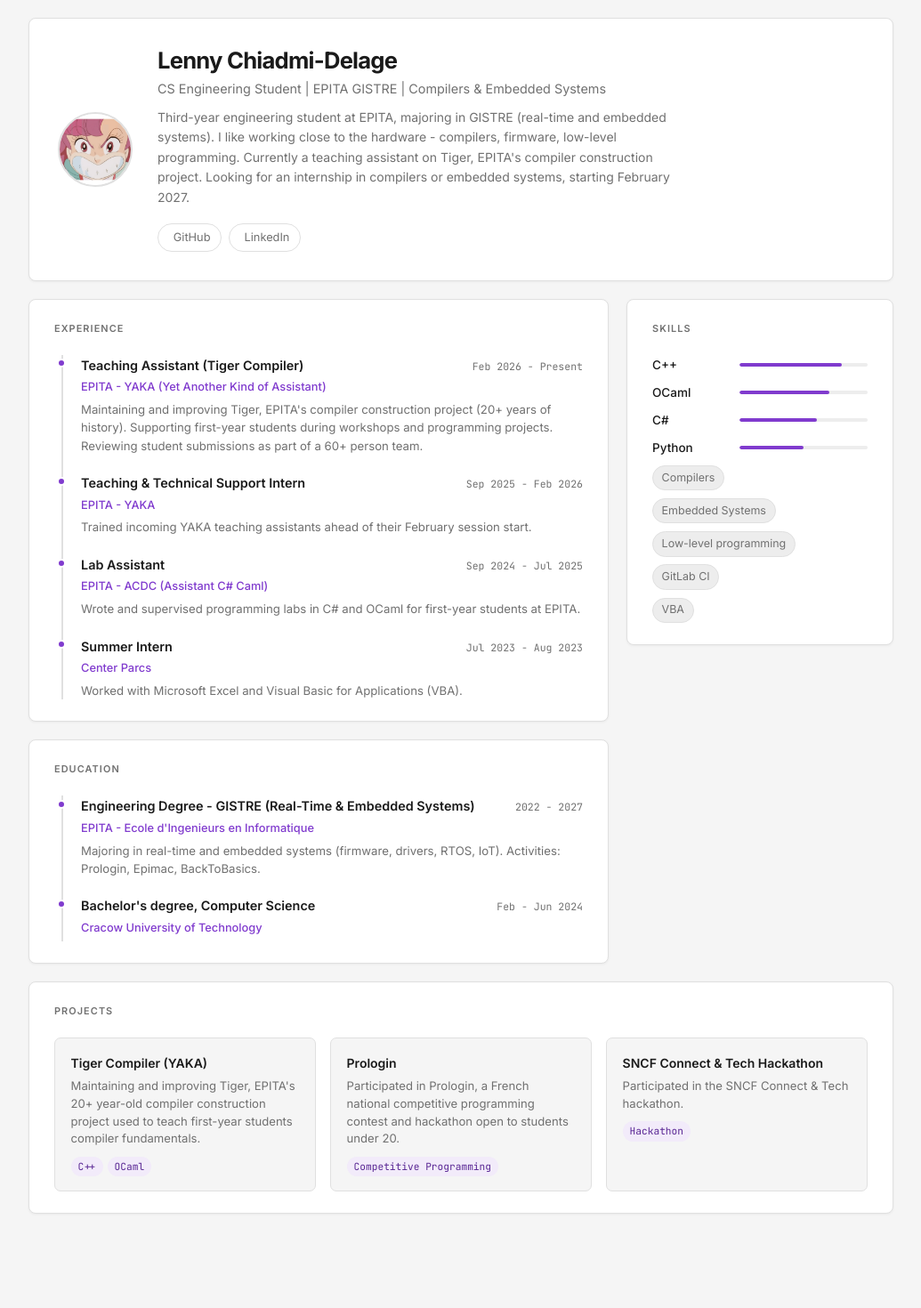
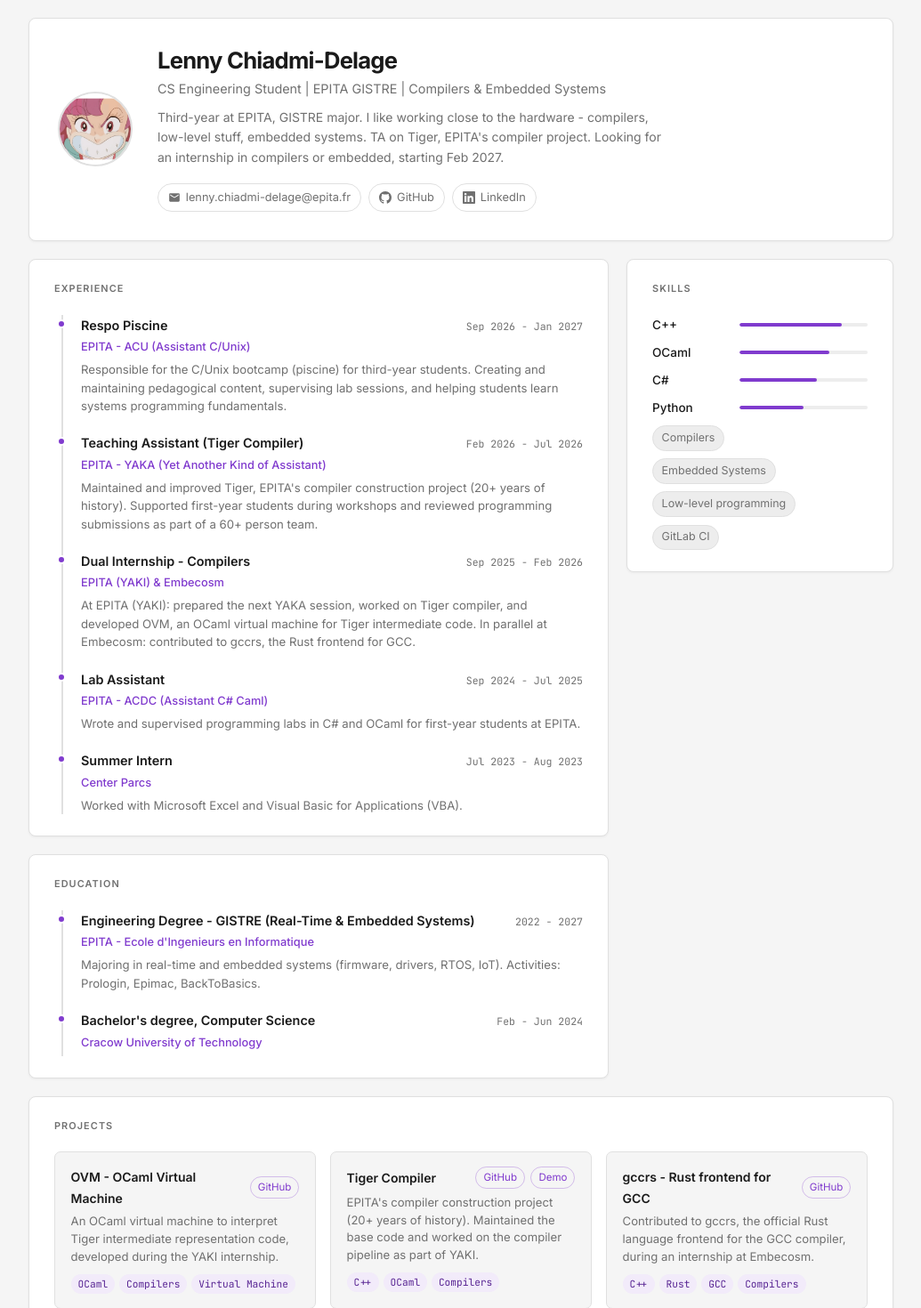
Before and after one commit to Villosse/villosse.github.io, a React (Vite) app: page / in a window 1280 px wide. Shown: the part 20-1490 px from the top of the page at 89% size, without its empty margins (122-1157 px from the left). Before the commit the page ends 1464 px from the top, so only its background shows below. Built offline with nearby package versions, Linux system fonts and the light colour scheme.

Commit message:
fix(cv): now more accurate
Signed-off-by: lenny.chiadmi-delage <lenny.chiadmi-delage@epita.fr>

```diff
--- a/config.yaml
+++ b/config.yaml
@@ -5,11 +5,12 @@ personal:
   title: "CS Engineering Student | EPITA GISTRE | Compilers & Embedded Systems"
   image: "/assets/me.png"
   favicon: "/favicon.ico"
-  description: "Third-year engineering student at EPITA, majoring in GISTRE (real-time and embedded systems). I like working close to the hardware - compilers, firmware, low-level programming. Currently a teaching assistant on Tiger, EPITA's compiler construction project. Looking for an internship in compilers or embedded systems, starting February 2027."
+  description: "Third-year at EPITA, GISTRE major. I like working close to the hardware - compilers, low-level stuff, embedded systems. TA on Tiger, EPITA's compiler project. Looking for an internship in compilers or embedded, starting Feb 2027."
 
 contact:
+  email: "lenny.chiadmi-delage@epita.fr"
   github: "https://github.com/villosse"
-  linkedin: "https://linkedin.com/in/lenny-chiadmi-delage"
+  linkedin: "https://www.linkedin.com/in/lenny-chiadmi-delage-33639b239/"
 
 skills:
   - name: "C++"
@@ -24,28 +25,40 @@ skills:
   - "Embedded Systems"
   - "Low-level programming"
   - "GitLab CI"
-  - "VBA"
 
 projects:
-  - title: "Tiger Compiler (YAKA)"
-    description: "Maintaining and improving Tiger, EPITA's 20+ year-old compiler construction project used to teach first-year students compiler fundamentals."
-    tech: ["C++", "OCaml"]
+  - title: "OVM - OCaml Virtual Machine"
+    description: "An OCaml virtual machine to interpret Tiger intermediate representation code, developed during the YAKI internship."
+    tech: ["OCaml", "Compilers", "Virtual Machine"]
+    github: "https://gitlab.lre.epita.fr/tiger/ovm"
+  - title: "Tiger Compiler"
+    description: "EPITA's compiler construction project (20+ years of history). Maintained the base code and worked on the compiler pipeline as part of YAKI."
+    tech: ["C++", "OCaml", "Compilers"]
+    github: "https://gitlab.lre.epita.fr/tiger/tc-base"
+    demo: "https://assignments.lre.epita.fr"
+  - title: "gccrs - Rust frontend for GCC"
+    description: "Contributed to gccrs, the official Rust language frontend for the GCC compiler, during an internship at Embecosm."
+    tech: ["C++", "Rust", "GCC", "Compilers"]
+    github: "https://github.com/Villosse/gccrs"
   - title: "Prologin"
-    description: "Participated in Prologin, a French national competitive programming contest and hackathon open to students under 20."
+    description: "Participated in Prologin, a French national competitive programming contest. Competed in 2025 and 2026 (2026-mistral edition)."
     tech: ["Competitive Programming"]
-  - title: "SNCF Connect & Tech Hackathon"
-    description: "Participated in the SNCF Connect & Tech hackathon."
-    tech: ["Hackathon"]
+    github: "https://gitlab.com/prologin/concours/jeux/2026-mistral"
+    demo: "https://prologin.org"
 
 experience:
+  - company: "EPITA - ACU (Assistant C/Unix)"
+    position: "Respo Piscine"
+    duration: "Sep 2026 - Jan 2027"
+    description: "Responsible for the C/Unix bootcamp (piscine) for third-year students. Creating and maintaining pedagogical content, supervising lab sessions, and helping students learn systems programming fundamentals."
   - company: "EPITA - YAKA (Yet Another Kind of Assistant)"
     position: "Teaching Assistant (Tiger Compiler)"
-    duration: "Feb 2026 - Present"
-    description: "Maintaining and improving Tiger, EPITA's compiler construction project (20+ years of history). Supporting first-year students during workshops and programming projects. Reviewing student submissions as part of a 60+ person team."
-  - company: "EPITA - YAKA"
-    position: "Teaching & Technical Support Intern"
+    duration: "Feb 2026 - Jul 2026"
+    description: "Maintained and improved Tiger, EPITA's compiler construction project (20+ years of history). Supported first-year students during workshops and reviewed programming submissions as part of a 60+ person team."
+  - company: "EPITA (YAKI) & Embecosm"
+    position: "Dual Internship - Compilers"
     duration: "Sep 2025 - Feb 2026"
-    description: "Trained incoming YAKA teaching assistants ahead of their February session start."
+    description: "At EPITA (YAKI): prepared the next YAKA session, worked on Tiger compiler, and developed OVM, an OCaml virtual machine for Tiger intermediate code. In parallel at Embecosm: contributed to gccrs, the Rust frontend for GCC."
   - company: "EPITA - ACDC (Assistant C# Caml)"
     position: "Lab Assistant"
     duration: "Sep 2024 - Jul 2025"
--- a/src/components/Portflolio.tsx
+++ b/src/components/Portflolio.tsx
@@ -1,14 +1,13 @@
 import React from 'react';
 import { config } from '../config';
 import { ContactIcon } from './ui/ContactIcon';
-import { getContactItems, getPrimaryEmail } from '../utils/contacts';
+import { getContactItems } from '../utils/contacts';
 import { normalizeSkill } from '../utils/skills';
 
 export const Portfolio: React.FC = () => {
     const fullName = `${config.personal.name} ${config.personal.surname}`;
     const initials = `${config.personal.name[0]}${config.personal.surname[0]}`.toUpperCase();
     const contactItems = getContactItems(config.contact);
-    const primaryEmail = getPrimaryEmail(config.contact);
 
     return (
         <div className="page-wrapper">
@@ -36,24 +35,17 @@ export const Portfolio: React.FC = () => {
                         <h1 className="hero-name">{fullName}</h1>
                         <p className="hero-title">{config.personal.title}</p>
                         <p className="hero-description">{config.personal.description}</p>
-
                         <div className="hero-contacts">
-                            {primaryEmail && (
-                                <a href={`mailto:${primaryEmail}`} className="contact-link contact-link-primary">
-                                    <ContactIcon type="email" className="w-4 h-4" />
-                                    {primaryEmail}
-                                </a>
-                            )}
-                            {contactItems.filter(c => !c.isEmail).map((c) => (
+                            {contactItems.map((c) => (
                                 <a
                                     key={c.key}
                                     href={c.href}
-                                    target="_blank"
-                                    rel="noopener noreferrer"
+                                    target={c.isEmail ? undefined : '_blank'}
+                                    rel={c.isEmail ? undefined : 'noopener noreferrer'}
                                     className="contact-link"
                                 >
                                     <ContactIcon type={c.icon} className="w-4 h-4" />
-                                    {c.label}
+                                    <span>{c.label}</span>
                                 </a>
                             ))}
                         </div>
--- a/src/styles/global.css
+++ b/src/styles/global.css
@@ -178,6 +178,13 @@ a:hover {
     border-radius: 100px;
     transition: color 0.12s, border-color 0.12s, background 0.12s;
     text-decoration: none;
+    white-space: nowrap;
+}
+
+.contact-link svg {
+    width: 14px;
+    height: 14px;
+    flex-shrink: 0;
 }
 
 .contact-link:hover {
@@ -187,11 +194,6 @@ a:hover {
     text-decoration: none;
 }
 
-.contact-link-primary {
-    color: hsl(var(--primary));
-    border-color: hsl(var(--primary) / 0.35);
-    background: hsl(var(--accent));
-}
 
 /* ── Body layout (asymmetric) ───────────────── */
 
--- a/src/utils/contacts.ts
+++ b/src/utils/contacts.ts
@@ -12,7 +12,7 @@ export const getContactItems = (contacts: Record<string, string | undefined>): C
   // Define known contact types with their display labels and icons (little hacky lul)
   const knownContacts: Record<string, { label: string; isEmail?: boolean; showValue?: boolean; icon?: string }> = {
     email: { label: 'Email', isEmail: true, showValue: true, icon: 'email' },
-    phone: { label: 'Phone', showValue: true, icon: 'phone' },
+    phone: { label: 'Phone', showValue: false, icon: 'phone' },
     github: { label: 'GitHub', icon: 'github' },
     linkedin: { label: 'LinkedIn', icon: 'linkedin' },
     website: { label: 'Website', icon: 'website' },
```
